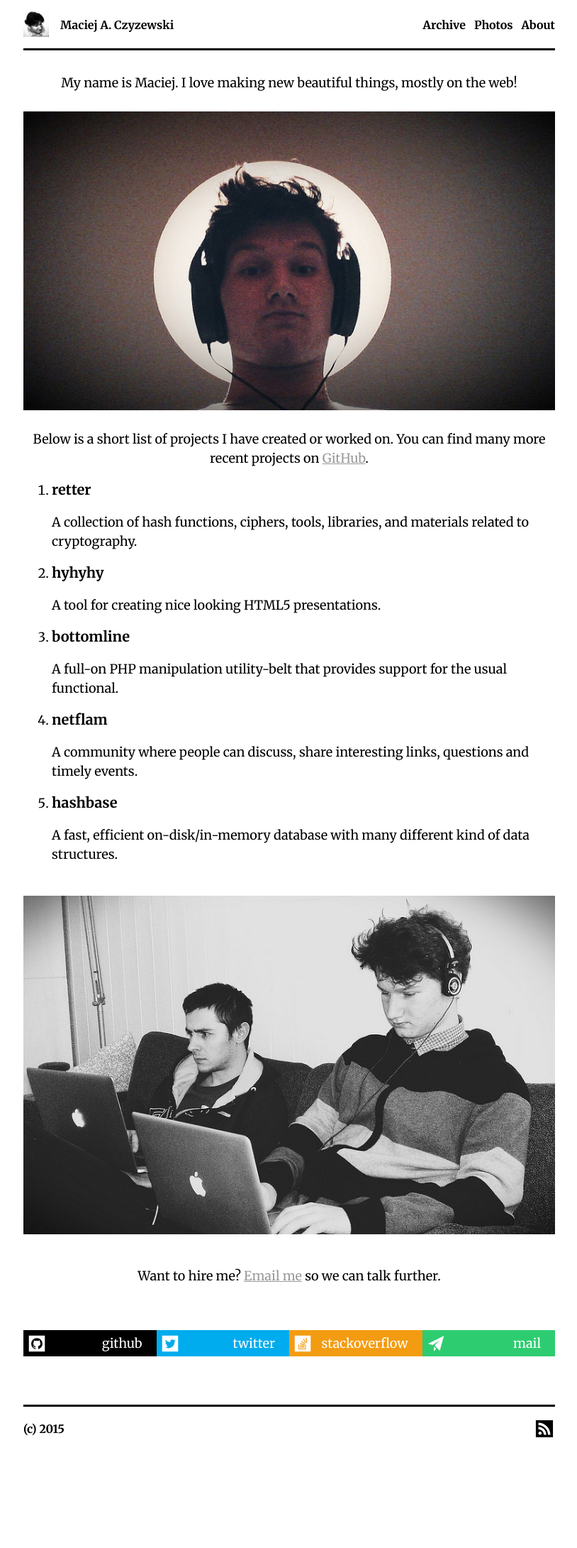
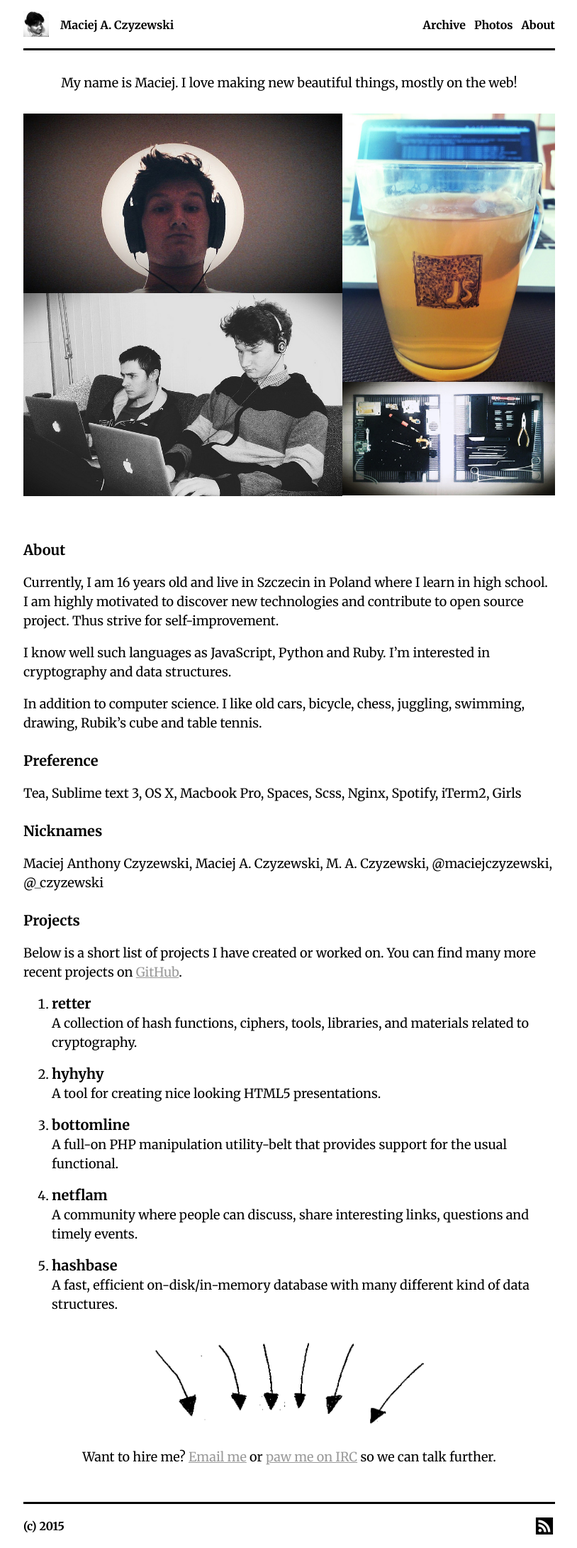
Before and after one commit to maciejczyzewski/maciejczyzewski.github.io, a Jekyll site: the page built from about.html, in a window 1280 px wide. Shown: the whole page at 71% size, without its empty margins (232-1046 px from the left). Built offline with Jekyll 4.4.1, drawn with Linux system fonts in a browser that asks for light colours; Markdown is read by kramdown in place of the engine named in the settings; before the commit the page ends 2044 px from its top, so only the background shows below that.

Commit message:
Improve about section.

```diff
--- a/_posts/2015-01-10-monte-carlo-method-calculating-pi.markdown
+++ b/_posts/2015-01-10-monte-carlo-method-calculating-pi.markdown
@@ -32,14 +32,14 @@ Therefore:
 import random
 from math import pi
 
-def withinCircle(x,y):
+def withinCircle(x, y):
   """Checks whether a point is in a circle"""
   if(x**2 + y**2 < 1):
     return True
   else:
     return False
 
-def calculatePi(points = 100000):
+def calculatePi(points=100000):
   """Calculating Pi using random numbers"""
   circleArea = 0 # The dots in a circle
   squareArea = 0 # The dots in a square
--- a/_posts/2015-01-12-sieve-of-atkin-finding-prime-numbers-faster.markdown
+++ b/_posts/2015-01-12-sieve-of-atkin-finding-prime-numbers-faster.markdown
@@ -6,7 +6,7 @@ date:   2015-01-12 04:03:22
 
 It is an optimized version of the ancient __sieve of Eratosthenes__ which does some preliminary work and then marks off multiples of the square of each prime, rather than multiples of the prime itself.
 
-It was created in 2003 by _A. O. L. Atkin_ and _Daniel J. Bernstein_. [“Prime sieves using binary quadratic forms”](http://www.ams.org/journals/mcom/2004-73-246/S0025-5718-03-01501-1/S0025-5718-03-01501-1.pdf)
+It was created in 2003 by _A. O. L. Atkin_ and _Daniel J. Bernstein_. References can be found in “[Prime sieves using binary quadratic forms](http://www.ams.org/journals/mcom/2004-73-246/S0025-5718-03-01501-1/S0025-5718-03-01501-1.pdf)”
 
 ## Complexity
 
@@ -19,7 +19,7 @@ All numbers with a modulo-sixty remainder:
 - that is divisible by 2, 3, or 5 are not prime because they are divisible by 2, 3, or 5, respectively.
 - 1, 13, 17, 29, 37, 41, 49, or 53 have a modulo-four remainder of 1. These numbers are prime iff the number of solutions to <span class="equation" data-expr="4x^{2} + y^{2} = n"></span> is odd and the number is not a square of another integer.
 - 7, 19, 31, or 43 have a modulo-six remainder of 1. These numbers are prime iff the number of solutions to <span class="equation" data-expr="3x^{2} + y^{2} = n"></span> is odd and the number is not a square of another integer.
-- 11, 23, 47, or 59 have a modulo-twelve remainder of 11. These numbers are prime iff the number solutions to <span class="equation" data-expr="3x^{2} – y^{2} = n"></span> is odd and the number is not a square of another integer.
+- 11, 23, 47, or 59 have a modulo-twelve remainder of 11. These numbers are prime iff the number solutions to <span class="equation" data-expr="3x^{2} - y^{2} = n"></span> is odd and the number is not a square of another integer.
 
 ## Implementation
 
--- a/about.html
+++ b/about.html
@@ -4,13 +4,36 @@ title : About
 ---
 
 <div class="grid">
-  <p class="ta">
-    My name is Maciej. I love making new beautiful things, mostly on the web!
-    <br><br>
-    <img src="/assets/images/prints/16061863187_c357decd98_c.jpg" alt="Maciej A. Czyzewski" />
-    <br>
-    Below is a short list of projects I have created or worked on. You can find many more recent projects on <a href="https://github.com/maciejczyzewski">GitHub</a>.
+  <p class="ta" style="margin-bottom:30px">
+    My name is Maciej. I love making new beautiful things, mostly on the web!<br>
   </p>
+
+  <div style="height:575px">
+    <img src="/assets/images/prints/16061863187_c357decd98_c.jpg" alt="Maciej A. Czyzewski" style="float:left;width:60%">
+    <img src="/assets/images/prints/16247247372_0f33653f8d_c.jpg" alt="Hackathon" style="float:left;width:60%">
+    <img src="/assets/images/prints/16471043571_20594a61df_c.jpg" alt="JavaScript" style="float:left;width:40%;margin-top:-253px;height:378px">
+    <img src="/assets/images/prints/16221830556_24b2875938_b.jpg" alt="DIY day" style="float:left;width:40%" />
+  </div>
+
+  <h2>About</h2>
+
+  <p>Currently, I am 16 years old and live in Szczecin in Poland where I learn in high school. I am highly motivated to discover new technologies and contribute to open source project. Thus strive for self-improvement.</p>
+
+  <p>I know well such languages as JavaScript, Python and Ruby. I’m interested in cryptography and data structures.</p>
+
+  <p>In addition to computer science. I like old cars, bicycle, chess, juggling, swimming, drawing, Rubik’s cube and table tennis.</p>
+
+  <h2>Preference</h2>
+
+  <p>Tea, Sublime text 3, OS X, Macbook Pro, Spaces, Scss, Nginx, Spotify, iTerm2, Girls</p>
+
+  <h2>Nicknames</h2>
+
+  <p>Maciej Anthony Czyzewski, Maciej A. Czyzewski, M. A. Czyzewski, @maciejczyzewski, @_czyzewski</p>
+
+  <h2>Projects</h2>
+
+  <p>Below is a short list of projects I have created or worked on. You can find many more recent projects on <a href="https://github.com/maciejczyzewski">GitHub</a>.</p>
 
   <ol class="projects">
     <li>
@@ -35,42 +58,10 @@ title : About
     </li>
   </ol>
 
-  <br>
-
-  <img src="/assets/images/prints/16247247372_0f33653f8d_c.jpg" alt="hackathon" />
-
-  <br>
+  <img src="/assets/images/prints/arrows.jpeg" alt="Wieslaw A. Czyzewski" style="width:400px">
 
   <p class="ta">
-    Want to hire me? <a href="mailto:maciejanthonyczyzewski@gmail.com">Email me</a> so we can talk further.
+    Want to hire me? <a href="mailto:maciejanthonyczyzewski@gmail.com">Email me</a> or <a href="irc://irc.freenode.net:6667/ruby,python,hyhyhy">paw me on IRC</a> so we can talk further.
   </p>
 
-  <br>
-
-  <div class="profiles grid" style="margin-top: 1em;">
-    <div class="col-3" id="github">
-      <a href="https://github.com/maciejczyzewski" target="_blank">
-        <img src="/assets/images/icons/github.svg" alt="github" />
-        <span>github</span>
-      </a>
-    </div>
-    <div class="col-3" id="twitter">
-      <a href="https://twitter.com/_czyzewski" target="_blank">
-        <img src="/assets/images/icons/twitter.svg" alt="twitter" />
-        <span>twitter</span>
-      </a>
-    </div>
-    <div class="col-3" id="stackoverflow">
-      <a href="http://stackoverflow.com/users/2601031/maciej-a-czyzewski" target="_blank">
-        <img src="/assets/images/icons/stackoverflow.svg" alt="stackoverflow" />
-        <span>stackoverflow</span>
-      </a>
-    </div>
-    <div class="col-3" id="mail">
-      <a href="mailto:maciejanthonyczyzewski@gmail.com">
-        <img src="/assets/images/icons/mail.svg" alt="mail" />
-        <span>mail</span>
-      </a>
-    </div>
-  </div>
 </div>
--- a/assets/stylesheets/main.css
+++ b/assets/stylesheets/main.css
@@ -643,17 +643,17 @@ footer img {
 
 .hero {
   background: url(/assets/images/prints/49843_paper_mach_md.gif) no-repeat;
-  background-position: center 35px;
+  background-position: center 55px;
   background-size: 450px;
 }
 
 .hero .profiles {
-  margin-top: 12em;
+  margin-top: 13.5em;
 }
 
 @media screen and (max-width: 445px) {
   .hero {
-    background-position: center 70px;
+    background-position: center 85px;
     background-size: 400px;
   }
 }
@@ -721,6 +721,10 @@ ol.stories {
 .projects a {
   color: black;
   text-decoration: none;
+}
+
+.projects li p {
+  margin-top: 0px;
 }
 
 /* Profiles
```
Also changed, not shown: _layouts/post.html (+7 -1 lines), assets/images/prints/16221830556_24b2875938_b.jpg (added), assets/images/prints/16471043571_20594a61df_c.jpg (added), assets/images/prints/arrows.jpeg (added).
